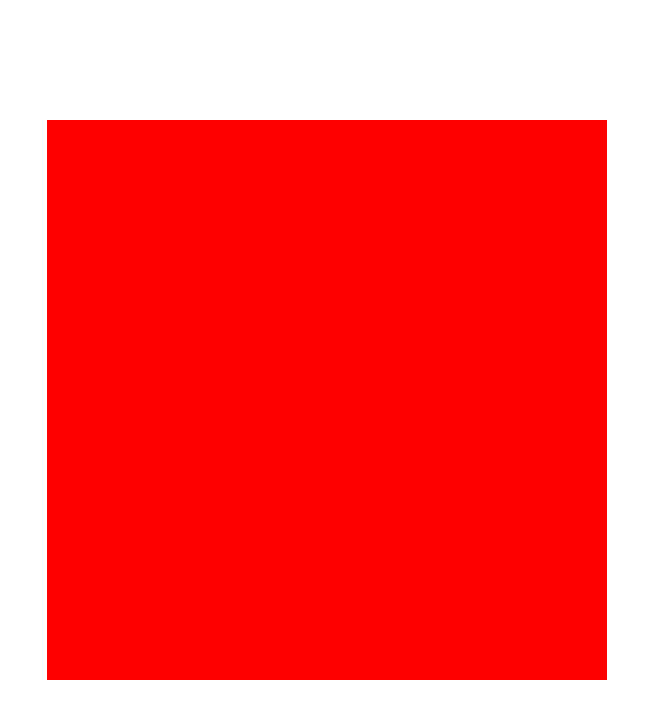
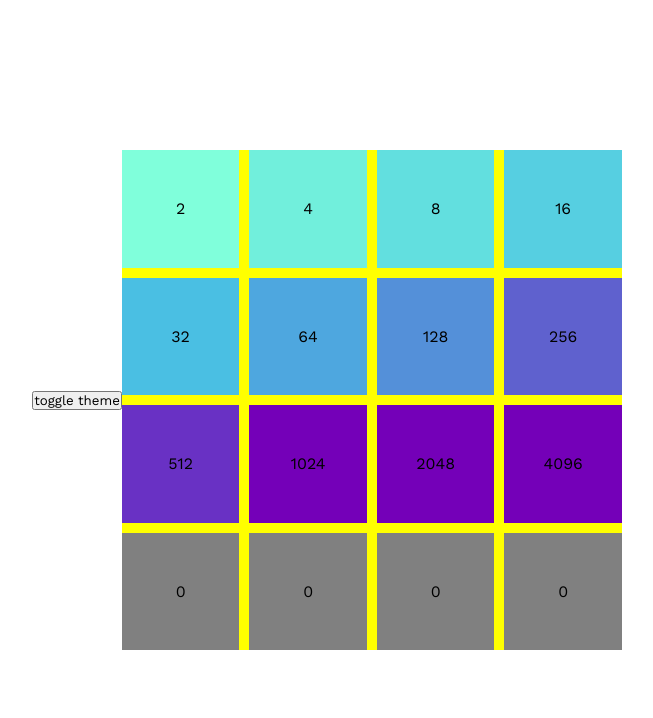
Before and after one commit to novacooo/2048-game, a React (Create React App) app: page / in a window 1280 px wide. Shown: the top 718 px of the page, without its empty margins (313-966 px from the left). Built offline with nearby package versions, Linux system fonts and the light colour scheme.

Commit message:
Applied Tile component with adapting color

```diff
--- /dev/null
+++ b/src/components/atoms/Tile.tsx
@@ -0,0 +1,38 @@
+import { useEffect, useState } from 'react';
+import styled, { useTheme } from 'styled-components';
+
+interface WrapperProps {
+  color: string;
+}
+
+interface SquareProps {
+  value: number;
+}
+
+const Wrapper = styled.div<WrapperProps>`
+  display: flex;
+  justify-content: center;
+  align-items: center;
+  background-color: ${({ color }) => color};
+`;
+
+const Tile = ({ value }: SquareProps) => {
+  const { tileColors } = useTheme();
+  const [color, setColor] = useState<string>(tileColors[0]);
+
+  useEffect(() => {
+    if (value !== 0) {
+      for (let i = 1; i < tileColors.length; i += 1) {
+        if (value === 2 ** i) {
+          setColor(tileColors[i]);
+          return;
+        }
+        setColor(tileColors.at(-1) as string);
+      }
+    }
+  }, [tileColors, value]);
+
+  return <Wrapper color={color}>{value}</Wrapper>;
+};
+
+export default Tile;
--- /dev/null
+++ b/src/components/organisms/Board.tsx
@@ -0,0 +1,29 @@
+import Tile from 'components/atoms/Tile';
+import styled from 'styled-components';
+
+const boardArray = [
+  [2, 4, 8, 16],
+  [32, 64, 128, 256],
+  [512, 1024, 2048, 4096],
+  [0, 0, 0, 0],
+];
+
+const Wrapper = styled.div`
+  display: grid;
+  grid-template-rows: repeat(4, 1fr);
+  grid-template-columns: repeat(4, 1fr);
+  gap: 10px;
+  width: 500px;
+  height: 500px;
+  background-color: yellow;
+`;
+
+const Board = () => (
+  <Wrapper>
+    {boardArray.map((row) =>
+      row.map((number, index) => <Tile key={index} value={number} />),
+    )}
+  </Wrapper>
+);
+
+export default Board;
--- a/src/interfaces/Theme.ts
+++ b/src/interfaces/Theme.ts
@@ -1,6 +1,6 @@
 interface ITheme {
-  accent: string;
   bgPrimary: string;
+  tileColors: Array<string>;
 }
 
 export default ITheme;
--- a/src/pages/Game.tsx
+++ b/src/pages/Game.tsx
@@ -1,5 +1,6 @@
+import styled from 'styled-components';
 import { useThemeModeContext } from 'contexts/ThemeModeContext';
-import styled from 'styled-components';
+import Board from 'components/organisms/Board';
 
 const Wrapper = styled.div`
   display: flex;
@@ -8,18 +9,13 @@ const Wrapper = styled.div`
   height: 100%;
 `;
 
-const Board = styled.div`
-  width: 70vmin;
-  height: 70vmin;
-  background-color: red;
-`;
-
 const Game = () => {
   const { toggleTheme } = useThemeModeContext() || {};
 
   return (
     <Wrapper>
-      <Board onClick={toggleTheme} />
+      <button onClick={toggleTheme}>toggle theme</button>
+      <Board />
     </Wrapper>
   );
 };
--- a/src/styles/themes.ts
+++ b/src/styles/themes.ts
@@ -1,11 +1,35 @@
 import ITheme from 'interfaces/Theme';
 
 export const lightTheme: ITheme = {
-  accent: '#8f7a66',
   bgPrimary: '#ffffff',
+  tileColors: [
+    'gray',
+    'hsl(163, 100%, 75%)',
+    'hsl(171, 80%, 69%)',
+    'hsl(180, 66%, 63%)',
+    'hsl(188, 70%, 61%)',
+    'hsl(194, 73%, 59%)',
+    'hsl(203, 69%, 59%)',
+    'hsl(213, 64%, 59%)',
+    'hsl(239, 53%, 59%)',
+    'hsl(263, 60%, 48%)',
+    'hsl(278, 100%, 36%)',
+  ],
 };
 
 export const darkTheme: ITheme = {
-  accent: '#8f7a66',
   bgPrimary: '#121212',
+  tileColors: [
+    'gray',
+    'hsl(194, 85%, 62%)',
+    'hsl(212, 84%, 61%)',
+    'hsl(229, 83%, 60%)',
+    'hsl(243, 57%, 50%)',
+    'hsl(258, 86%, 34%)',
+    'hsl(263, 87%, 35%)',
+    'hsl(268, 88%, 36%)',
+    'hsl(276, 91%, 38%)',
+    'hsl(309, 77%, 40%)',
+    'hsl(333, 93%, 56%)',
+  ],
 };
```
